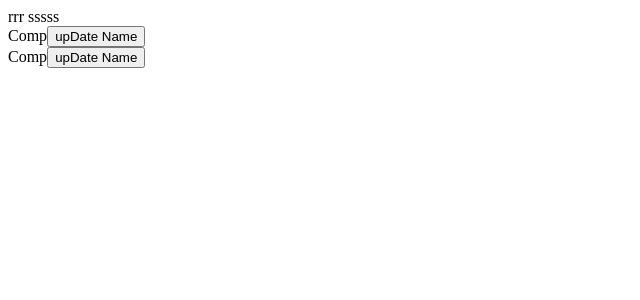
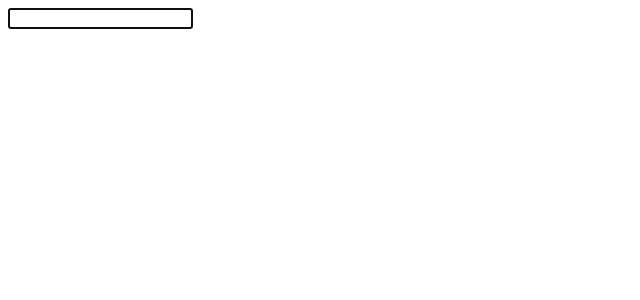
Before and after one commit to addpadding/UCA-76-React-newapp, a React (Create React App) app in the folder newapp/: page / in a window 1280 px wide. Shown: the top 300 px of the page, without its empty margins (0-640 px from the left). Built offline with nearby package versions, Linux system fonts and the light colour scheme.

Commit message:
lesson-84 = React - Part 9 => 55.3%

```diff
--- a/newapp/src/App.js
+++ b/newapp/src/App.js
@@ -1,5 +1,7 @@
 // ===========
 import React, { Component } from "react";
+
+import Home from "./Components/Home"
 
 import CompA from "./Components/CompA"
 import CompB from "./Components/CompB"
@@ -18,8 +20,13 @@ class App extends Component {
         return (
             <div className="App">
 
-                {/* <RenderProps hamadan="any thing" /> */}
-                <RenderProps hamadan={(value, p2) => {
+
+
+
+                <Home />
+
+
+                {/* <RenderProps hamadan={(value, p2) => {
                     return <div> {value}  {p2} </div>
                 }} />
 
@@ -29,7 +36,7 @@ class App extends Component {
 
                 <Comp
                     render={(arg1, arg2) => <CompB name={arg1} upDateNameState={arg2} />}
-                />
+                /> */}
 
 
             </div>
--- a/newapp/src/Components/Home.js
+++ b/newapp/src/Components/Home.js
@@ -1,15 +1,25 @@
-import React, { Component, PureComponent } from 'react'
+import React, { Component, createRef } from 'react'
 
-class Home extends PureComponent {
+class Home extends Component {
 
-    shouldComponentUpdate
+    // eslint-disable-next-line no-useless-constructor
+    constructor(props) {
+        super(props)
+
+
+        this.inputRef = createRef();
+    }
+
+    componentDidMount() {
+        this.inputRef.current.focus();
+    }
 
     render() {
         console.log("Home Comp");
         return (
 
             <div>
-                Home Comp
+                <input type="text" ref={this.inputRef} />
             </div>
 
         )
```
